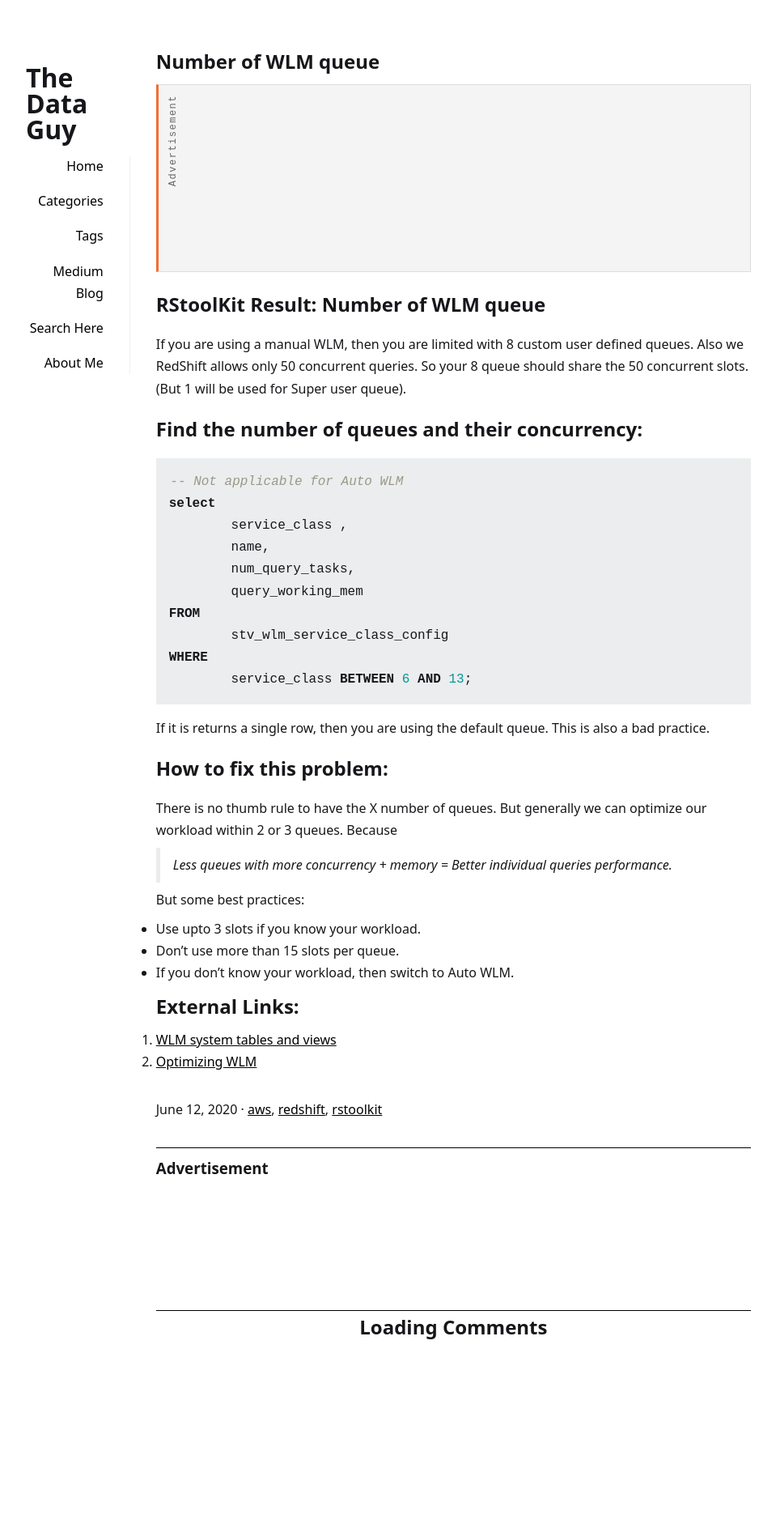
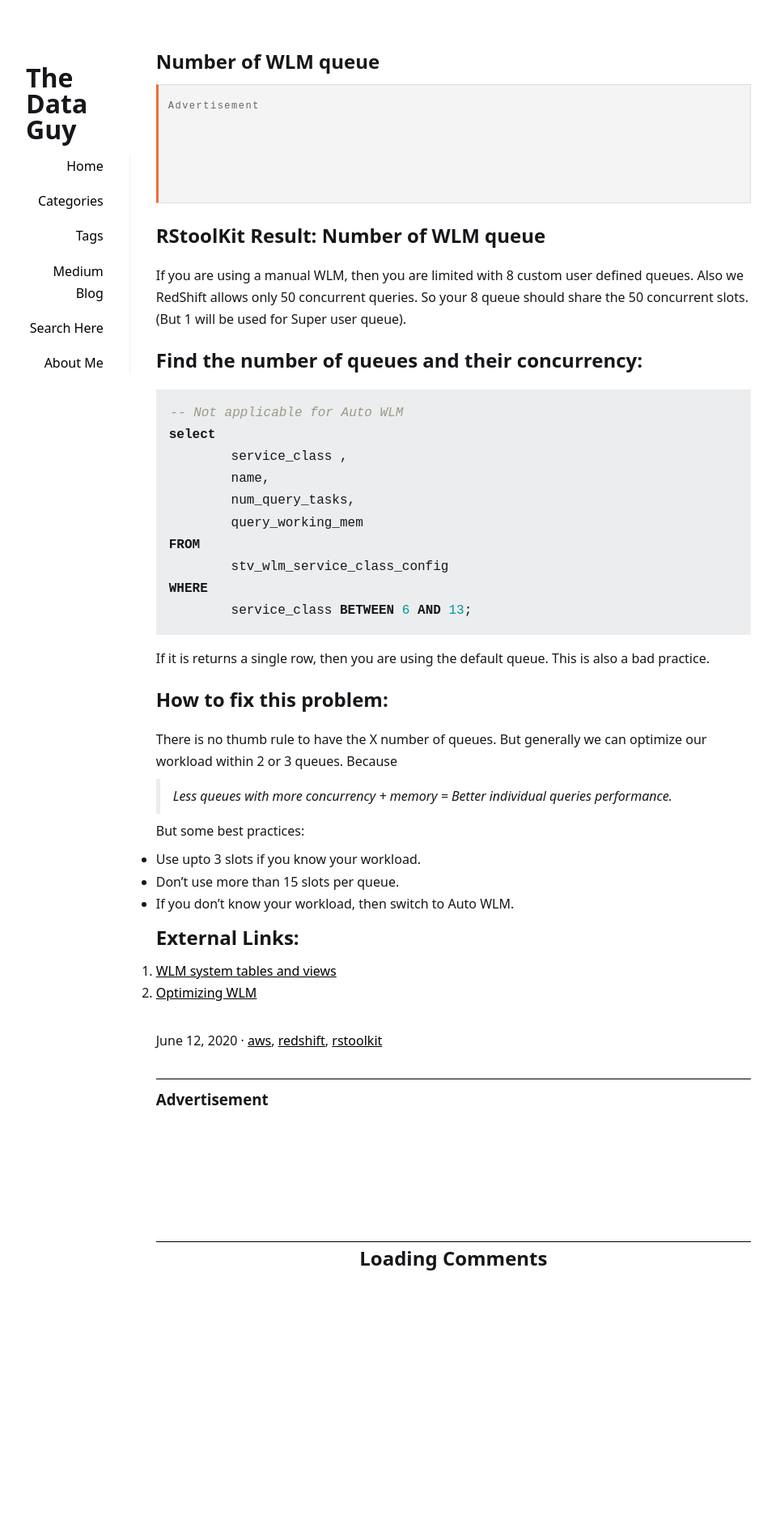
Before and after one commit to MSkalai1998/bhuvithedataguy.github.io, a Jekyll site: the page built from _rskit/queue.md, in a window 1280 px wide. Shown: the whole page at 81% size, without its empty margins (160-1119 px from the left). Built offline with Jekyll 4.4.1, drawn with Linux system fonts in a browser that asks for light colours; comment, search, counter and statistics services are not loaded; after the commit the page ends 1786 px from its top, so only the background shows below that.

Commit message:
placed ads

```diff
--- a/_layouts/post.html
+++ b/_layouts/post.html
@@ -1,18 +1,12 @@
 ---
 layout: default
 ---
-<style>
-	.rotated {
-        writing-mode: tb-rl;
-        transform: rotate(-180deg);
-        font-family: monospace;
-    }
-</style>
+
 <section class="post">
   <h1>{{ page.title }}</h1>
 
 <div class="ads">
-<div class="rotated">Advertisement</div>
+<p>Advertisement</p>
 {% include ads-vertical.html %}
 </div>
 
```
